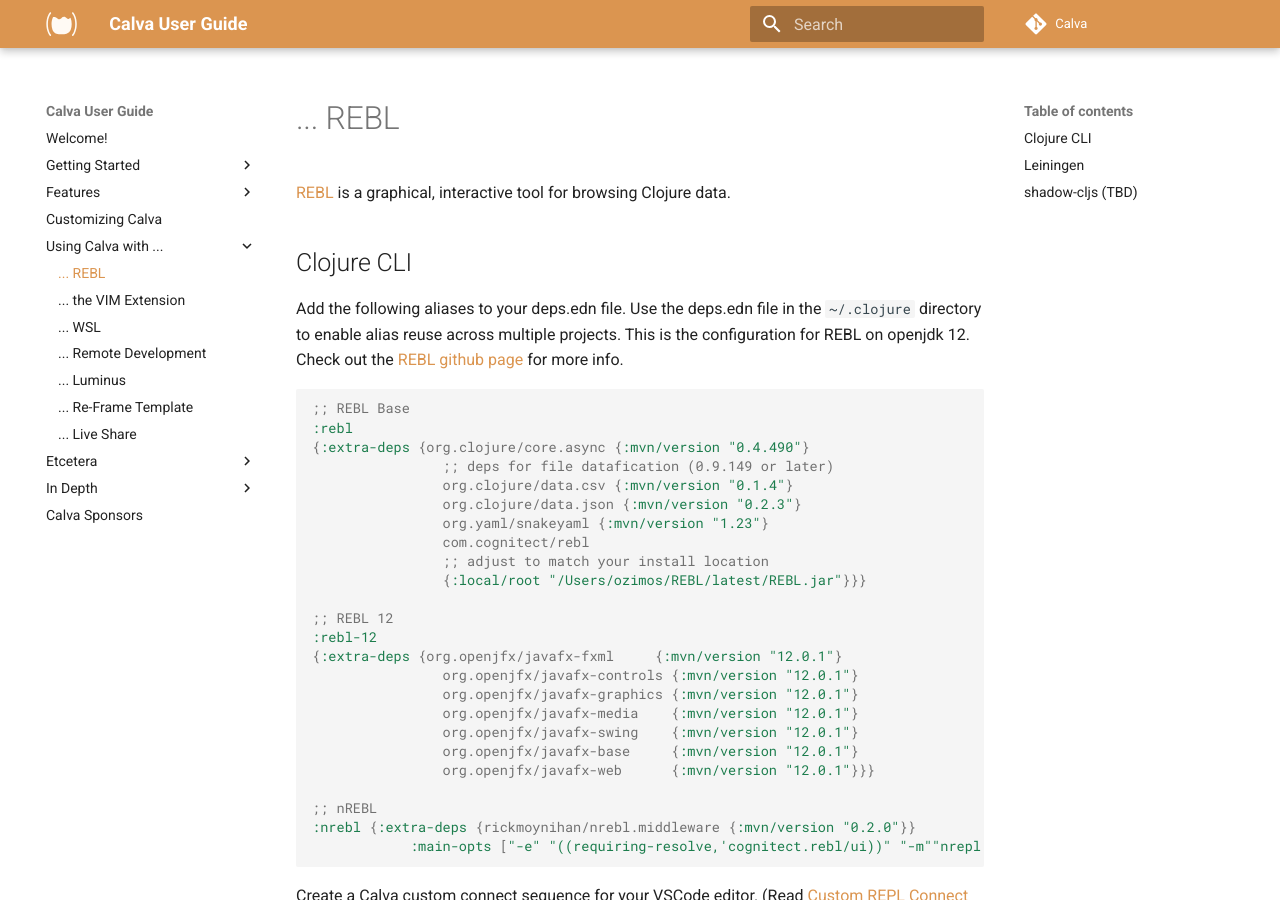
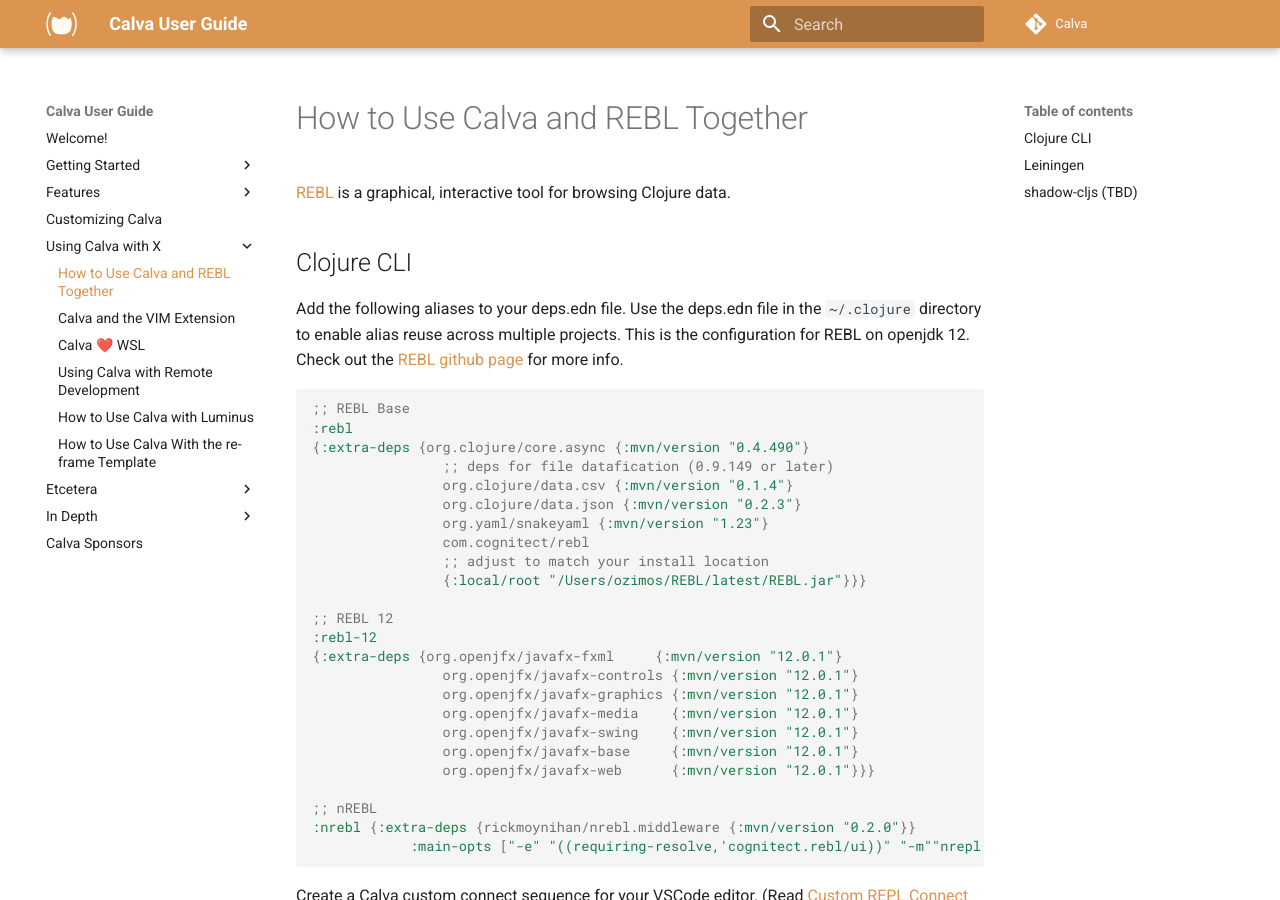
Before and after one commit to BetterThanTomorrow/calva, an MkDocs documentation site: the page built from docs/site/rebl.md, in a window 1280 px wide and 900 px high. Built offline with MkDocs 1.6.1 and Material for MkDocs 9.7.7, drawn with Linux system fonts in a browser that asks for light colours; comment, search, counter and statistics services are not loaded.

Commit message:
Revert "Makes the site menu a bit nicer" (#803)
6e223ae8f171efc4b28b43ea415100a859580542

```diff
--- a/docs/site/luminus.md
+++ b/docs/site/luminus.md
@@ -1,4 +1,4 @@
-# ... Luminus
+# How to Use Calva with Luminus
 
 [Luminus](https://luminusweb.com) is a powerful and versatile Leiningen template for creating web development projects. It comes with built in configuration which makes it easy to use Calva as your Clojure(Script) editor.
 
--- a/docs/site/re-frame-template.md
+++ b/docs/site/re-frame-template.md
@@ -1,4 +1,4 @@
-# ... Re-Frame Template
+# How to Use Calva With the re-frame Template
 
 To make it easy to start the app created by the [re-frame template](https://github.com/day8/re-frame-template) use the `+calva` option when creating your project. In its plainest form that becomes:
 
--- a/docs/site/rebl.md
+++ b/docs/site/rebl.md
@@ -1,4 +1,4 @@
-# ... REBL
+# How to Use Calva and REBL Together
 
 [REBL](https://github.com/cognitect-labs/REBL-distro) is a graphical, interactive tool for browsing Clojure data.
 
--- a/docs/site/remote-development.md
+++ b/docs/site/remote-development.md
@@ -1,4 +1,4 @@
-# ... Remote Development
+# Using Calva with Remote Development
 
 [VS Code Remote Development](https://code.visualstudio.com/docs/remote/remote-overview) is a new feature in version 1.35 of VS Code that allows a developer to use a container, remote machine, or the Windows Subsystem for Linux (WSL) as a full-featured development environment.
 
--- a/docs/site/vim.md
+++ b/docs/site/vim.md
@@ -1,4 +1,4 @@
-# ... the VIM Extension
+# Calva and the VIM Extension
 
 First thing first. The [VIM Extension](https://github.com/VSCodeVim/Vim) and Calva has some friction between them. The alternative [VSCode Neovim](https://github.com/asvetliakov/vscode-neovim) extension may fare a bit better as it unbinds keystrokes from VS Code while not in insert mode and uses Neovim as a backend.
 
--- a/docs/site/wsl.md
+++ b/docs/site/wsl.md
@@ -1,4 +1,4 @@
-# ... WSL
+# Calva ❤️ WSL
 
 The use of Calva with WSL (Windows Subsystem for Linux) is fully supported through the [Remote - WSL](https://marketplace.visualstudio.com/items?itemName=ms-vscode-remote.remote-wsl) extension. Simply install the extension an open your project with one of the `Remote-WSL` commands. Calva will run directly in the WSL environment and no further configuration is required.
 
--- a/mkdocs.yml
+++ b/mkdocs.yml
@@ -35,14 +35,13 @@
     - custom-commands.md
     - linting.md
   - customizing.md
-  - Using Calva with ...:
+  - Using Calva with X:
     - rebl.md
     - vim.md
     - wsl.md
     - remote-development.md
     - luminus.md
     - re-frame-template.md
-    - live-share.md
   - Etcetera:
     - workspace-layouts.md
     - quirks.md
```
